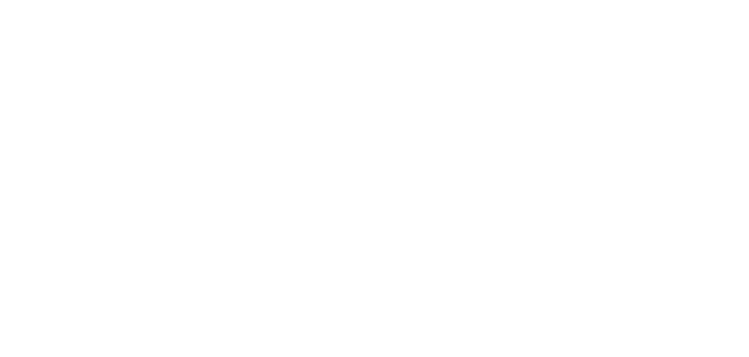
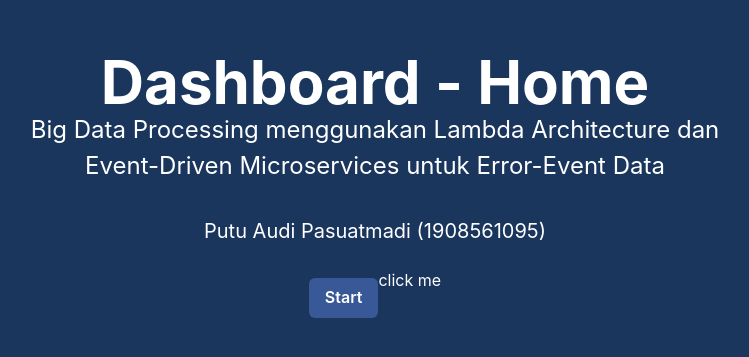
Before and after one commit to audi-skripsi/log-dashboard, a React (Create React App) app: page / in a window 1280 px wide. Shown: the part 119-476 px from the top of the page, without its empty margins (265-1014 px from the left). Built offline with nearby package versions, Linux system fonts and the light colour scheme.

Commit message:
[deps] migrate to react router dom v6

```diff
--- a/package.json
+++ b/package.json
@@ -20,7 +20,7 @@
     "framer-motion": "^6.3.1",
     "react": "^18.0.0",
     "react-dom": "^18.0.0",
-    "react-router-dom": "^5.3.1",
+    "react-router-dom": "^6.3.0",
     "react-scripts": "5.0.1",
     "typescript": "^4.6.3",
     "web-vitals": "^2.1.4"
--- a/src/App.tsx
+++ b/src/App.tsx
@@ -1,25 +1,18 @@
-import { ChakraProvider } from '@chakra-ui/react';
-import React from 'react';
-import { BrowserRouter, Route, Switch } from 'react-router-dom';
-import routes from './routes/routes';
-
+import { ChakraProvider } from "@chakra-ui/react";
+import React from "react";
+import { BrowserRouter, Route, Routes } from "react-router-dom";
+import routes from "./routes/routes";
 
 function App() {
   return (
     <div className="App">
       <ChakraProvider>
         <BrowserRouter>
-          <Switch>
-            {
-              routes.map((route, i) => (
-                <Route
-                  path={route.path}
-                  component={route.component}
-                  exact={route.exact? route.exact : route.exact === undefined && true}
-                />
-              ))
-            }
-          </Switch>
+          <Routes>
+            {routes.map((route, i) => (
+              <Route key={i} path={route.path} element={<route.component />} />
+            ))}
+          </Routes>
         </BrowserRouter>
       </ChakraProvider>
     </div>
--- /dev/null
+++ b/src/pages/Dashboard.tsx
@@ -0,0 +1,9 @@
+import React from "react";
+
+type Props = {};
+
+const Dashboard = (props: Props) => {
+  return <div>Dashboard</div>;
+};
+
+export default Dashboard;
--- /dev/null
+++ b/src/pages/Home.tsx
@@ -0,0 +1,35 @@
+import { Box, Text, Heading, Button } from "@chakra-ui/react";
+import { Link } from "react-router-dom";
+
+type Props = {};
+
+const Home = (props: Props) => {
+  return (
+    <Box
+      backgroundColor="blue.900"
+      w="100vw"
+      h="100vh"
+      display="flex"
+      alignItems="center"
+      justifyContent="center"
+      pb="12rem"
+    >
+      <Box color="white" textAlign="center">
+        <Heading size="3xl">Dashboard - Home</Heading>
+        <Text fontSize="2xl">
+          Big Data Processing menggunakan Lambda Architecture dan <br />{" "}
+          Event-Driven Microservices untuk Error-Event Data
+        </Text>
+        <Text fontSize="xl" mt="2rem">
+          Putu Audi Pasuatmadi (1908561095)
+        </Text>
+        <Button colorScheme="facebook" mt="2rem" as={Link} to="/dashboard">
+          Start
+        </Button>
+        <Link to="/dashboard">click me</Link>
+      </Box>
+    </Box>
+  );
+};
+
+export default Home;
--- a/src/routes/routes.ts
+++ b/src/routes/routes.ts
@@ -1,10 +1,11 @@
 import React from "react"
+import Dashboard from "../pages/Dashboard"
+import Home from "../pages/Home"
 import Ping from "../pages/Ping"
 
 interface Route {
     path: string
-    component: () => JSX.Element
-    exact?: boolean // defaults to true
+    component: (any: any) => JSX.Element
 }
 
 
@@ -12,6 +13,14 @@ const routes: Route[] = [
     {
         path: "/ping",
         component: Ping,
+    },
+    {
+        path: "/",
+        component: Home
+    },
+    {
+        path: "/dashboard",
+        component: Dashboard
     }
 ]
 
```
Also changed, not shown: 1 other file (tests, documents, lock files or other folders).
